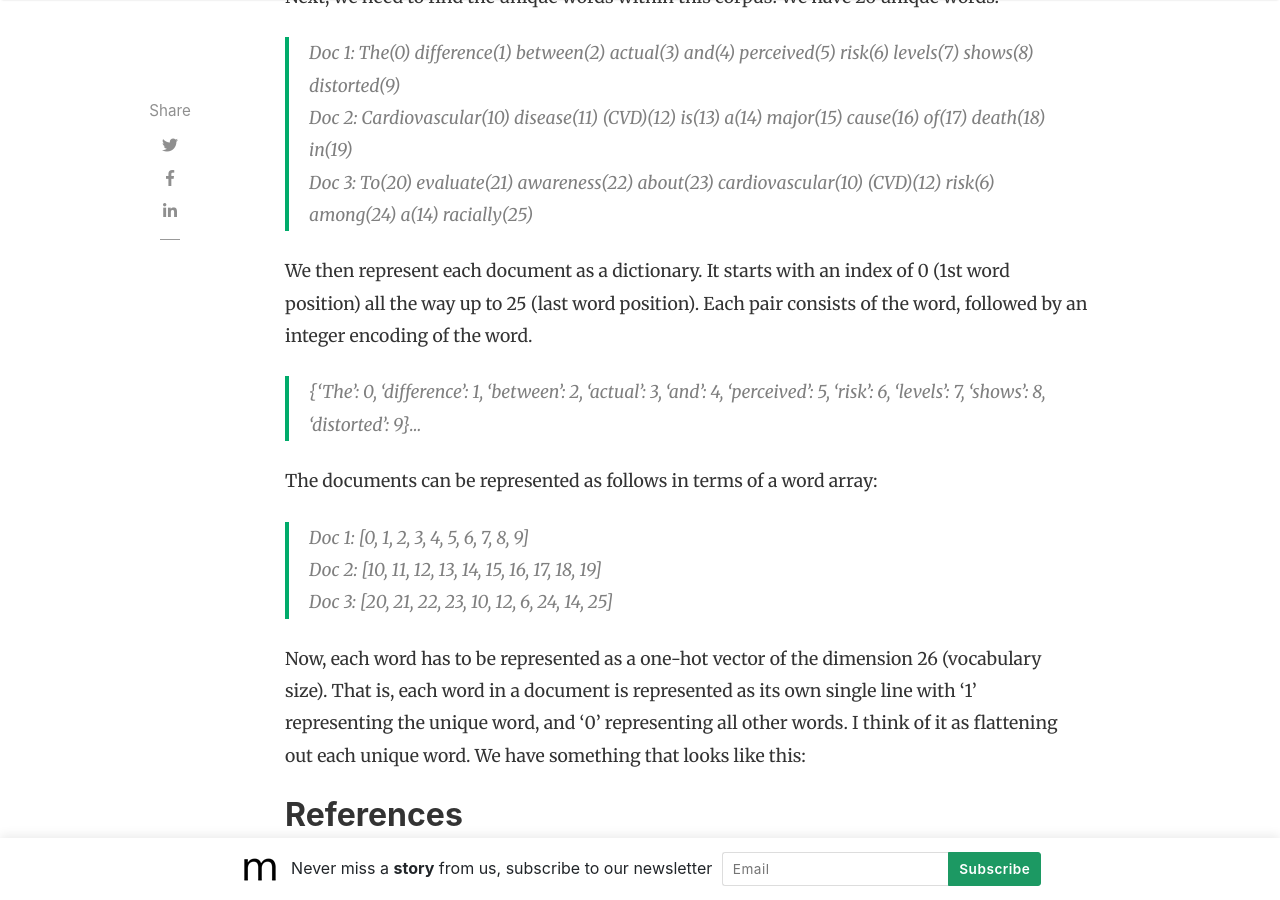
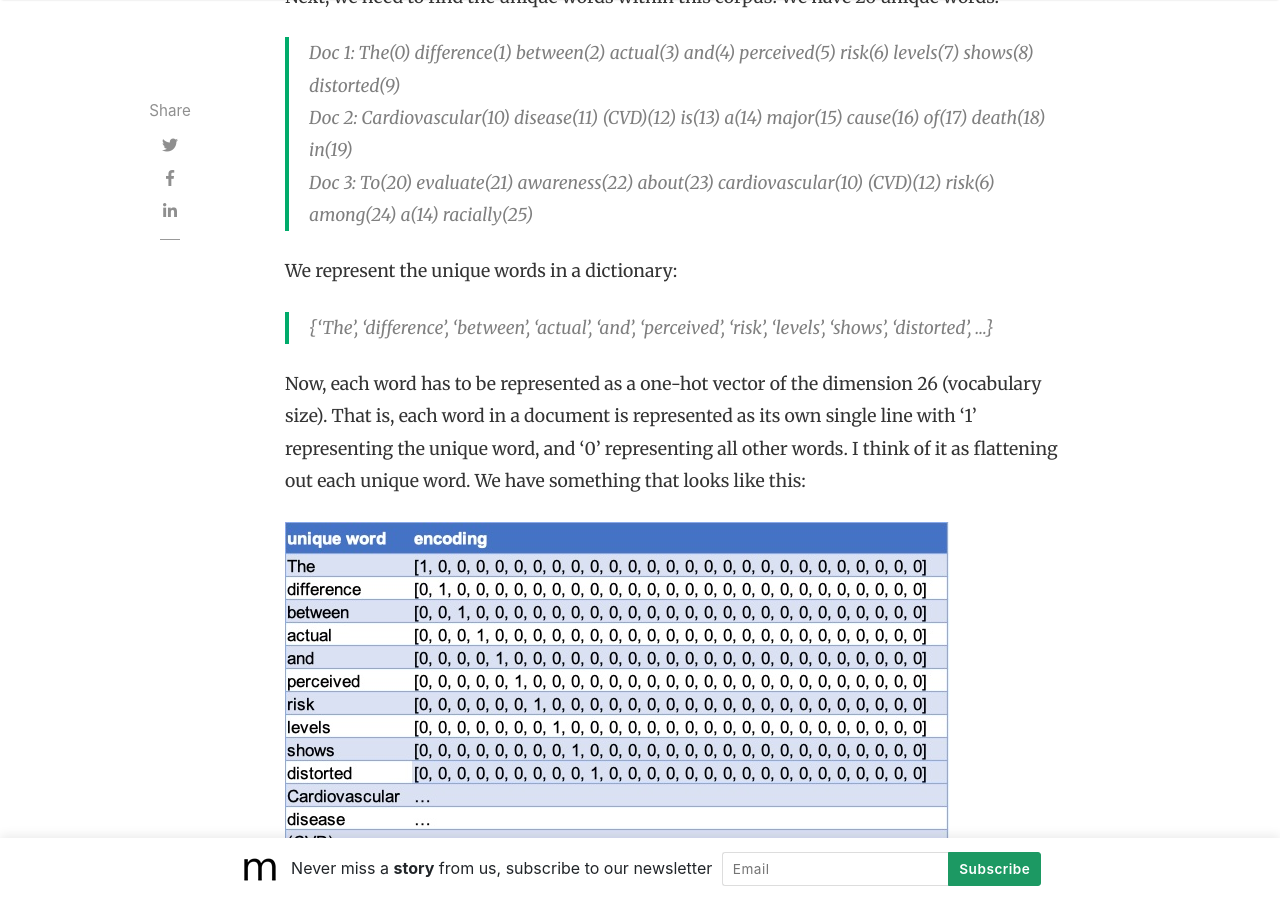
Before and after one commit to slsu0424/slsu0424.github.io, a Jekyll site: the page built from _posts/2023-07-27-test.md, in a window 1280 px wide and 900 px high, scrolled down 2994 px. Built offline with Jekyll 4.4.1, drawn with Linux system fonts in a browser that asks for light colours; nearby versions of some CDN libraries; comment, search, counter and statistics services are not loaded.

Commit message:
Update 2023-07-27-test.md

```diff
--- a/_posts/2023-07-27-test.md
+++ b/_posts/2023-07-27-test.md
@@ -40,18 +40,18 @@ Next, we need to find the unique words within this corpus.  We have 26 unique wo
 Doc 2: Cardiovascular(10) disease(11) (CVD)(12) is(13) a(14) major(15) cause(16) of(17) death(18) in(19)
 Doc 3: To(20) evaluate(21) awareness(22) about(23) cardiovascular(10) (CVD)(12) risk(6) among(24) a(14) racially(25)
 
-We then represent each document as a dictionary.  It starts with an index of 0 (1st word position) all the way up to 25 (last word position).  Each pair consists of the word, followed by an integer encoding of the word.
+We represent the unique words in a dictionary:
 
->{‘The’: 0, ‘difference’: 1, ‘between’: 2, ‘actual’: 3, ‘and’: 4, ‘perceived’: 5, ‘risk’: 6, ‘levels’: 7, ‘shows’: 8, ‘distorted’: 9}...
-
-The documents can be represented as follows in terms of a word array:
->Doc 1: [0, 1, 2, 3, 4, 5, 6, 7, 8, 9]
-Doc 2: [10, 11, 12, 13, 14, 15, 16, 17, 18, 19]
-Doc 3: [20, 21, 22, 23, 10, 12, 6, 24, 14, 25]
+>{‘The’, ‘difference’, ‘between’, ‘actual’, ‘and’, ‘perceived’, ‘risk’, ‘levels’, ‘shows’, ‘distorted’, ...}
 
 
 Now, each word has to be represented as a one-hot vector of the dimension 26 (vocabulary size).  That is, each word in a document is represented as its own single line with '1' representing the unique word, and '0' representing all other words.  I think of it as flattening out each unique word.  We have something that looks like this:
 
+![encoding](/assets/images/2023-07-28_encoding.jpg)
+
+>Doc 1: [0, 1, 2, 3, 4, 5, 6, 7, 8, 9]
+Doc 2: [10, 11, 12, 13, 14, 15, 16, 17, 18, 19]
+Doc 3: [20, 21, 22, 23, 10, 12, 6, 24, 14, 25]
 
 
 ## References
```
